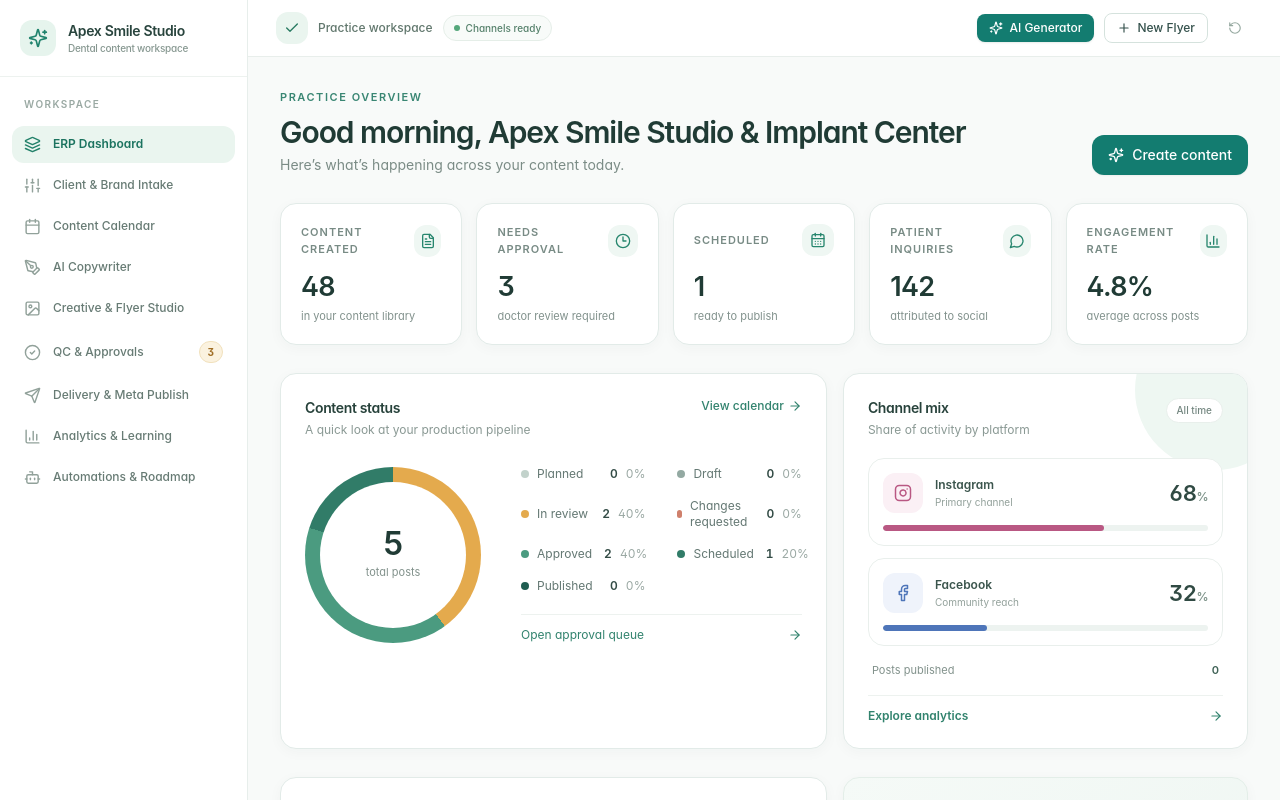
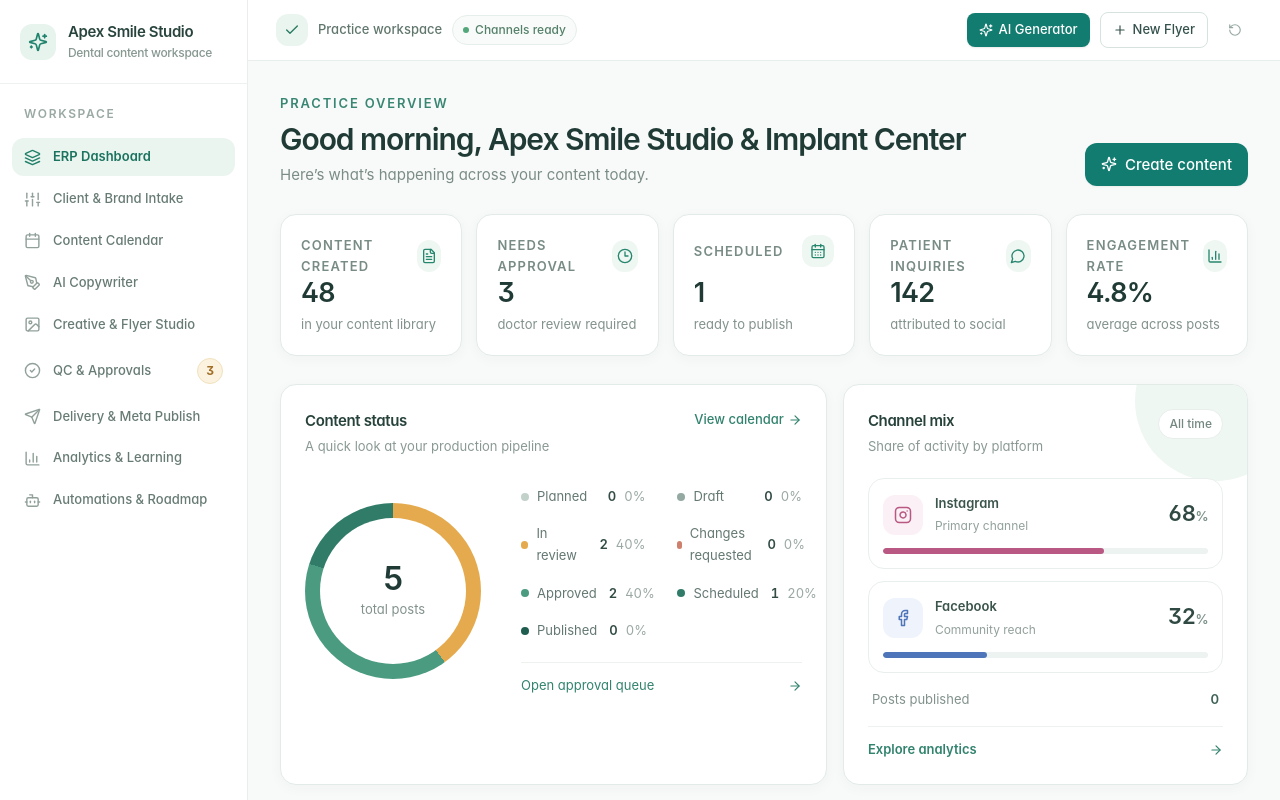
Before and after one commit to shamshadkhan36/dental-erp, a Next.js app: page / in a window 1280 px wide. Shown: the top 800 px of the page. Built offline with nearby package versions, Linux system fonts and the light colour scheme.

Commit message:
Increase interface text sizes

```diff
--- a/app/globals.css
+++ b/app/globals.css
@@ -38,6 +38,12 @@ body {
 
 ::selection { background: #bce7dd; color: #103d38; }
 
+/* Raise the smallest interface labels for comfortable reading. */
+.text-xs { font-size: .8125rem; line-height: 1.35rem; }
+.text-sm { font-size: .9375rem; line-height: 1.45rem; }
+[class~="text-[10px]"] { font-size: .75rem; line-height: 1.25rem; }
+[class~="text-[11px]"] { font-size: .8125rem; line-height: 1.3rem; }
+
 button, input, select, textarea { font: inherit; }
 
 input, select, textarea {
```
